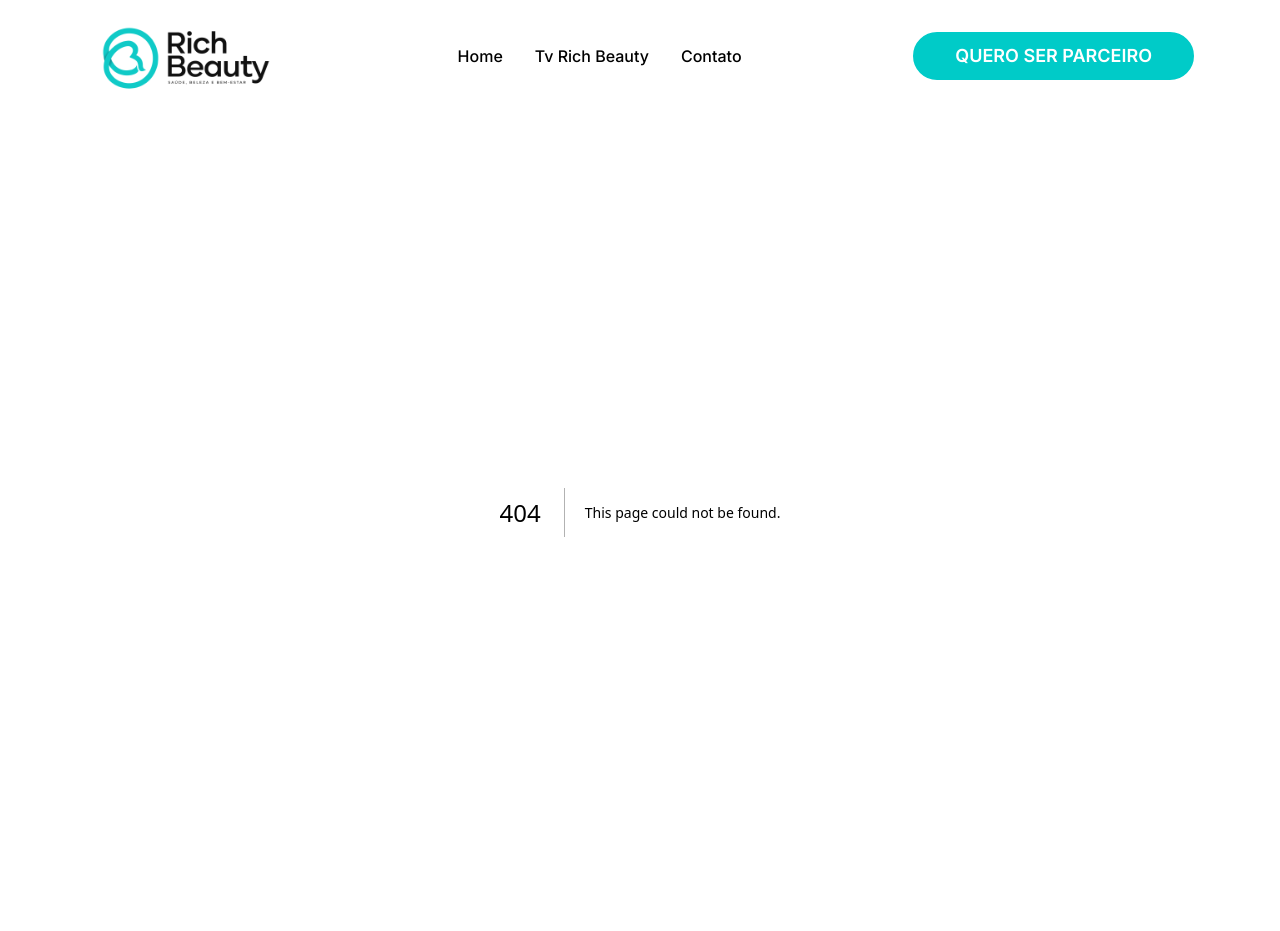
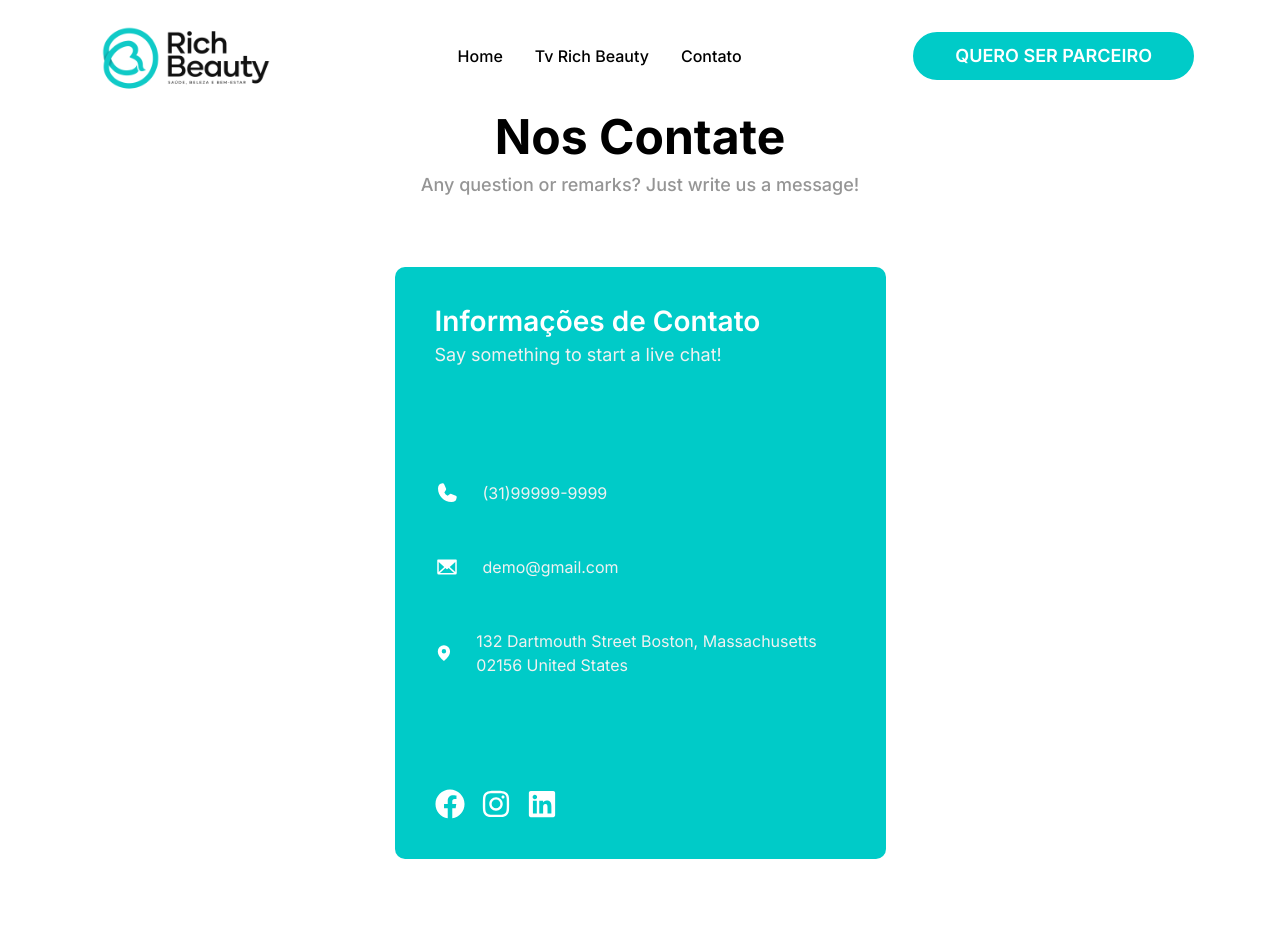
Before and after one commit to lucaslimaat/lp-rich-beauty, a Next.js app: page /Contato in a window 1280 px wide. Before the commit this address had no page. Shown: the top 931 px of the page. Built offline with nearby package versions, Linux system fonts and the light colour scheme.

Commit message:
Add ContactPage

```diff
--- /dev/null
+++ b/src/app/Contato/page.tsx
@@ -0,0 +1,10 @@
+import SectionContact from "@/components/ContactPage/Section";
+import Hero from "@/components/Hero";
+
+export default function Home() {
+  return (
+    <main className="">
+      <SectionContact />
+    </main>
+  );
+}
--- a/src/app/page.tsx
+++ b/src/app/page.tsx
@@ -9,9 +9,9 @@ export default function Home() {
   return (
     <main className="">
       <Hero />
+      <HowWorks />
+      <Benefits />
       <News />
-      <Benefits />
-      <HowWorks />
       <Feedbacks />
       <EmailCapitation />
     </main>
--- a/src/components/Benefits/index.tsx
+++ b/src/components/Benefits/index.tsx
@@ -1,5 +1,6 @@
 'use client'
 import Balancer from 'react-wrap-balancer'
+import Image from 'next/image';
 import { NumberCircleOne, NumberCircleThree, NumberCircleTwo } from 'phosphor-react';
 
 export default function Benefits() {
@@ -27,12 +28,29 @@ export default function Benefits() {
             <Balancer><p className='font-medium text-sm max-w-56 text-center'>t is a long established fact that a reader will be distracted by the readable content of a page when looking at its layout.</p></Balancer>
           </div>
         </div>
-        <div className=" bg-white w-full h-auto flex flex-col items-center mt-20">
-          <h2 className='text-3xl font-medium mb-8'>Assista ao Vídeo</h2>
-          <video className="p-5 w-full max-w-[1177px] h-auto rounded-[40px]" controls>
-            <source src="/video_rich.mp4" type="video/mp4" />
-            Seu navegador não suporta a tag de vídeo.
-          </video>
+        <div className='w-auto h-auto flex flex-row items-center justify-center gap-14 mx-4'>
+          <div className='w-auto h-auto flex flex-col items-end justify-center gap-14 mx-4'>
+            <Image
+                src="/beauty.svg" // Caminho da imagem
+                alt="Descrição da imagem"
+                width={272} // Largura da imagem
+                height={364} // Altura da imagem
+            />
+            <Image
+                src="/beauty2.svg" // Caminho da imagem
+                alt="Descrição da imagem"
+                width={176} // Largura da imagem
+                height={364} // Altura da imagem
+            />
+            </div>
+            <div className='w-auto h-auto flex flex-col items-end justify-center gap-14 mx-4'>
+            <Image
+                src="/beauty3.svg" // Caminho da imagem
+                alt="Descrição da imagem"
+                width={218} // Largura da imagem
+                height={364} // Altura da imagem
+            />
+            </div>
         </div>
       </div>
     </div>
--- /dev/null
+++ b/src/components/ContactPage/Section/index.tsx
@@ -0,0 +1,44 @@
+'use client'
+import { Envelope, Link, MapPin, Phone } from 'phosphor-react'
+import { FaFacebook, FaInstagram, FaLinkedin } from 'react-icons/fa'
+import Balancer from 'react-wrap-balancer'
+
+export default function SectionContact() {
+  return (
+    <div className="bg-white w-full h-auto flex flex-col items-center gap-5 md:gap-12 ">
+      <div className="bg-white w-full h-auto flex flex-col items-center gap-[10px]">
+        <h1 className='text-5xl font-bold'>Nos Contate</h1>
+        <Balancer>
+          <p className=' text-lg md:text-lg font-medium text-center text-gray-300'>Any question or remarks? Just write us a message!</p>
+        </Balancer>
+      </div>
+      <div className=' w-full h-auto bg-white flex flex-row items-start justify-center p-5'>
+        <div className=' h-full w-full max-w-[491px] flex flex-col items-center justify-center md:items-start md:Sjustify-start bg-green rounded-[10px] gap-9 md:gap-28 px-[40px] py-[40px]'>
+          <div className=' flex flex-col gap-[6px]'>
+            <h1 className='text-white font-semibold text-xl md:text-[28px] text-center'>Informações de Contato</h1>
+            <p className=' text-gray-200 text-[11px] md:text-lg font-normal text-center md:text-start'>Say something to start a live chat!</p>
+          </div>
+          <div className=' flex flex-col gap-[50px] items-center justify-center md:items-start md:justify-start'>
+            <div className=' flex flex-col md:flex-row gap-6 items-center justify-center '>
+              <Phone size={24} color="#ffffff" weight="fill" />
+              <p className=' text-gray-200 text-xs md:text-base font-normal md:text-start'>(31)99999-9999</p>
+            </div>
+            <div className=' flex flex-col md:flex-row gap-6 items-center justify-center'>
+              <Envelope size={24} color="#ffffff" weight="fill" />
+              <p className=' text-gray-200 text-xs md:text-base font-normal md:text-start'>demo@gmail.com</p>
+            </div>
+            <div className=' flex flex-col md:flex-row gap-6 items-center justify-center'>
+              <MapPin size={24} color="#ffffff" weight="fill" />
+              <p className=' text-gray-200 text-xs md:text-base font-normal text-center md:text-start'>132 Dartmouth Street Boston, Massachusetts 02156 United States</p>
+            </div>
+          </div>
+          <div className=' w-auto flex flex-row justify-start items-start gap-4'>
+            <FaFacebook size={30} color='white'  />
+            <FaInstagram size={30} color='white' />
+            <FaLinkedin size={30} color='white'  />
+          </div>
+        </div>
+      </div>
+    </div>
+  )
+}
--- a/src/components/EmailCapitation/index.tsx
+++ b/src/components/EmailCapitation/index.tsx
@@ -25,7 +25,7 @@ export default function EmailCapitation() {
   }
 
   return (
-    <div className="bg-white-gray w-full h-auto flex flex-col items-center">
+    <div id="parceiro" className="bg-white-gray w-full h-auto flex flex-col items-center">
       <div className="bg-white-gray w-full h-auto flex flex-col items-center my-24 gap-20">
         <h1 className=' text-5xl font-normal text-center'>Pronto para Crescer Conosco?</h1>
         <Balancer>
--- a/src/components/Footer/index.tsx
+++ b/src/components/Footer/index.tsx
@@ -12,7 +12,7 @@ export default function Footer() {
         <p className=' font-normal text-sm text-gray w-[333px] text-center md:text-start'>Lorem ipsum dolor sit amet, consectetur adipiscing elit. Vivamus vulputate erat vitae ante sagittis, sit amet pharetra augue semper.</p>
         <div className=' w-auto md:flex flex-row justify-center items-center gap-4 hidden'>
           <FaFacebook size={36}  />
-          <FaInstagram size={36} />
+          <Link href="https://www.instagram.com/rich_beauty_delivery/" target="_blanck"><FaInstagram size={36} /></Link>
           <FaLinkedin size={36} />
         </div>
       </div>
@@ -22,7 +22,7 @@ export default function Footer() {
       </div>
       <div className=' w-auto flex flex-row justify-start items-start gap-4 md:hidden'>
           <FaFacebook size={36}  />
-          <FaInstagram size={36} />
+          <Link href="https://www.instagram.com/rich_beauty_delivery/" target="_blanck"><FaInstagram size={36} /></Link>
           <FaLinkedin size={36} />
         </div>
       <div className=' w-auto h-auto md:flex flex-col justify-start items-start gap-8 hidden'>
--- a/src/components/Header/index.tsx
+++ b/src/components/Header/index.tsx
@@ -1,7 +1,14 @@
+'use client'
 import Image from 'next/image'
-import { FaShoppingCart } from 'react-icons/fa';
+import Link from 'next/link';
+import { useEffect } from 'react';
 
 export default function Header() {
+
+  useEffect(() => {
+    document.documentElement.style.scrollBehavior = 'smooth';
+  }, []);
+
   return (
     <>
       <header className="   w-full text-lg bg-white top-0 z-40">
@@ -15,23 +22,24 @@ export default function Header() {
           />
           <ul className="hidden md:flex gap-8 text-base font-medium">
             <li>
-    <a href="#" className="hover:text-green transition-colors duration-300">Home</a>
+              <Link href="/" className="hover:text-green transition-colors duration-300">Home</Link>
             </li>
             <li>
-    <a href="#" className="hover:text-green transition-colors duration-300">Tv Rich Beauty</a>
+              <Link href="https://www.youtube.com/@richbeauty" target="_blank" className="hover:text-green transition-colors duration-300">Tv Rich Beauty</Link>
             </li>
             <li>
-    <a href="#" className="hover:text-green transition-colors duration-300">Contato</a>
+              <Link href="/Contato" className="hover:text-green transition-colors duration-300">Contato</Link>
             </li>
           </ul>
 
-
           <div className='hidden md:flex'>
+            <Link href="#parceiro">
               <button
-              className='px-10 h-12 rounded-full border-2 border-green bg-green text-white font-semibold transition-transform duration-300 transform hover:scale-105 hover:bg-dark-green'
+                className="px-10 h-12 rounded-full border-2 border-green bg-green text-white font-semibold transition-transform duration-300 transform hover:scale-105 hover:bg-dark-green"
               >
                 QUERO SER PARCEIRO
               </button>
+            </Link>
           </div>
 
         </nav>
--- a/src/components/News/index.tsx
+++ b/src/components/News/index.tsx
@@ -1,36 +1,24 @@
 'use client'
+import Link from 'next/link';
+import { useEffect } from 'react';
 import Balancer from 'react-wrap-balancer'
-import Image from 'next/image';
 
 export default function News() {
+
+  useEffect(() => {
+    document.documentElement.style.scrollBehavior = 'smooth';
+  }, []);
+
   return (
     <div className="bg-white-gray w-full h-screen md:h-auto flex flex-col items-center">
       <div className=" w-full  md:h-auto flex flex-wrap-reverse h-screen items-center justify-center md:my-24 my-7 md:gap-20 gap-5">
-        <div className='w-auto h-auto flex flex-row items-center justify-center gap-14 mx-4'>
-          <div className='w-auto h-auto flex flex-col items-end justify-center gap-14 mx-4'>
-            <Image
-                src="/beauty.svg" // Caminho da imagem
-                alt="Descrição da imagem"
-                width={272} // Largura da imagem
-                height={364} // Altura da imagem
-            />
-            <Image
-                src="/beauty2.svg" // Caminho da imagem
-                alt="Descrição da imagem"
-                width={176} // Largura da imagem
-                height={364} // Altura da imagem
-            />
-            </div>
-            <div className='w-auto h-auto flex flex-col items-end justify-center gap-14 mx-4'>
-            <Image
-                src="/beauty3.svg" // Caminho da imagem
-                alt="Descrição da imagem"
-                width={218} // Largura da imagem
-                height={364} // Altura da imagem
-            />
-            </div>
+        <div className="  h-auto flex flex-col items-center">
+          <h2 className='text-3xl font-medium mb-8'>Assista ao Vídeo</h2>
+          <video className="max-w-[500px] h-auto rounded-[40px]" controls>
+            <source src="/video_rich.mp4" type="video/mp4" />
+            Seu navegador não suporta a tag de vídeo.
+          </video>
         </div>
-
         <div className=' w-full max-w-[517px] h-auto flex flex-col items-center md:items-start justify-center md:gap-[40px] gap-5 mx-4'>
           <Balancer>
             <h1 className=' text-[32px] md:text-[32px] font-bold text-center md:text-start leading-[48px]'>Descubra as novidades no nosso marcketplace</h1>
@@ -38,11 +26,14 @@ export default function News() {
           <Balancer>
             <p className=' text-xl font-medium  text-gray-900 text-center md:text-start'>Lorem ipsum dolor sit amet, consectetur adipiscing elit. Facilisi ac phasellus placerat a pellentesque tellus sed egestas. Et tristique dictum sit tristique sed non. Lacinia lorem id consectetur pretium diam ut. Pellentesque eu sit blandit fringilla risus faucibus..</p>
           </Balancer>
-          <button
-            className='px-10 h-12 rounded-full border-2 border-green bg-green text-white font-semibold transition-transform duration-300 transform hover:scale-105 hover:bg-dark-green'
-          >
-            Descubra
-          </button>
+          <Link href="#parceiro">
+            <button
+              className='px-10 h-12 rounded-full border-2 border-green bg-green text-white font-semibold transition-transform duration-300 transform hover:scale-105 hover:bg-dark-green'
+            >
+              Inscreva-se Agora
+            </button>
+          </Link>
+
         </div>
       </div>
     </div>
```
Also changed, not shown: src/components/Hero/index.tsx (line endings or trailing spaces). Lines whose indentation alone changed are shown as unchanged.
